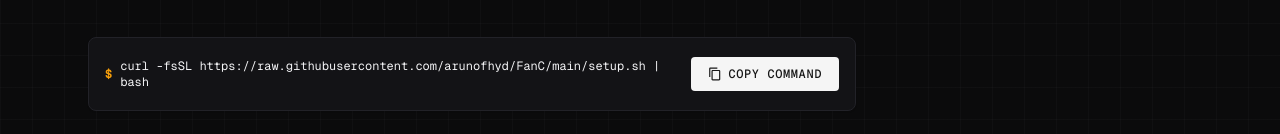
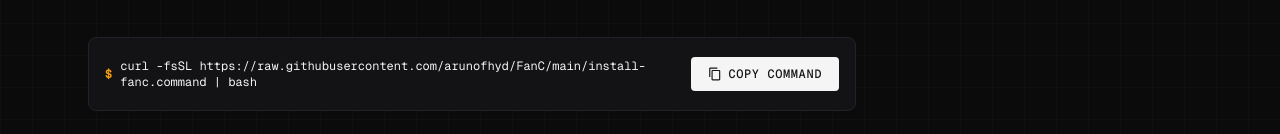
Before and after one commit to arunofhyd/FanC, a plain HTML site: page index.html in a window 1280 px wide. Both pictures are taken after a click on the button "COPY COMMAND". Shown: the part 642-776 px from the top of the page. Drawn offline with nearby package versions, Linux system fonts and the light colour scheme.

Commit message:
fix(installer): portable install-fanc.command and aligned curl snippet

```diff
--- a/index.html
+++ b/index.html
@@ -119,7 +119,7 @@
         }
 
         function copyTerminalCommand(btn) {
-            const cmd = 'curl -fsSL https://raw.githubusercontent.com/arunofhyd/FanC/main/setup.sh | bash';
+            const cmd = 'curl -fsSL https://raw.githubusercontent.com/arunofhyd/FanC/main/install-fanc.command | bash';
             const label = btn.querySelector('.copy-label') || btn;
             const original = label.innerText;
 
@@ -257,7 +257,7 @@
                     <div class="flex flex-col sm:flex-row items-stretch sm:items-center justify-between gap-3 p-3 font-mono text-xs">
                         <div class="flex items-center space-x-2 overflow-x-auto py-1 text-ink-strongLight dark:text-ink-strongDark scrollbar-none">
                             <span class="text-amber-fanc font-bold select-none">$</span>
-                            <span class="select-all">curl -fsSL https://raw.githubusercontent.com/arunofhyd/FanC/main/setup.sh | bash</span>
+                            <span class="select-all">curl -fsSL https://raw.githubusercontent.com/arunofhyd/FanC/main/install-fanc.command | bash</span>
                         </div>
                         <button onclick="copyTerminalCommand(this)"
                                 class="shrink-0 px-4 py-2 rounded bg-neutral-900 dark:bg-neutral-100 hover:bg-amber-fanc dark:hover:bg-amber-fanc text-white dark:text-neutral-900 dark:hover:text-black font-mono font-medium text-xs tracking-wider transition-all flex items-center justify-center space-x-1.5 border border-transparent">
```
Also changed, not shown: 1 other file.
